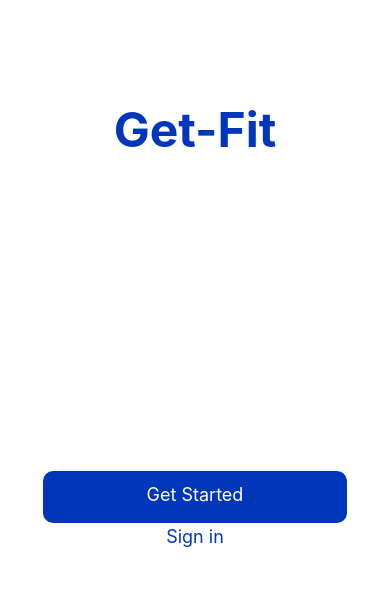
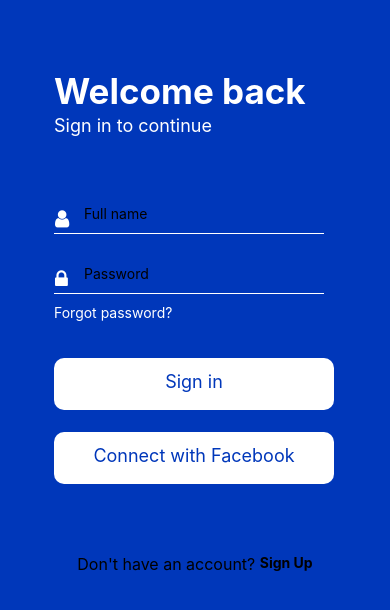
Before and after one commit to kenny-tech/get-fit, a React Native app: screen /Signin in a window 390 px wide. Shown: the top 610 px of the page. Built offline with nearby package versions, Linux system fonts and the light colour scheme.

Commit message:
Created Signin Screen

```diff
--- a/App.js
+++ b/App.js
@@ -3,6 +3,7 @@ import { NavigationContainer } from '@react-navigation/native';
 import { createNativeStackNavigator } from '@react-navigation/native-stack';
 
 import HomeScreen from './app/screens/Home';
+import SigninScreen from './app/screens/Signin';
 
 const Stack = createNativeStackNavigator();
 
@@ -17,6 +18,7 @@ const App = () => {
         }}
       >
         <Stack.Screen name="Home" component={HomeScreen} />
+        <Stack.Screen name="Signin" component={SigninScreen} />
       </Stack.Navigator>
     </NavigationContainer>
   );
--- a/app/components/Button.js
+++ b/app/components/Button.js
@@ -3,10 +3,10 @@ import { TouchableOpacity, Text } from 'react-native';
 
 import styles from '../styles/style';
 
-const Button = ({ buttonTitle, buttonBgColor }) => {
+const Button = ({ buttonTitle, buttonBgColor, buttonTextColor }) => {
     return (
         <TouchableOpacity style={[styles.button, {backgroundColor: buttonBgColor, marginTop: 12}]}>
-            <Text style={styles.buttonText}>{buttonTitle}</Text>
+            <Text style={[styles.buttonText, {color: buttonTextColor}]}>{buttonTitle}</Text>
         </TouchableOpacity>
     )
 }
--- /dev/null
+++ b/app/components/Space.js
@@ -0,0 +1,10 @@
+import React from 'react';
+import { View } from 'react-native';
+
+const Space = () => {
+    return (
+       <View style={{marginBottom: 20}} />
+    )
+}
+
+export default Space;
--- /dev/null
+++ b/app/components/TextBox.js
@@ -0,0 +1,33 @@
+import React from 'react';
+import { View, TextInput } from 'react-native';
+import Icon from 'react-native-vector-icons/FontAwesome';
+
+import styles from '../styles/style';
+
+const TextBox = ({ placeholderText, iconName }) => {
+    return (
+        <View
+            style={{
+                flexDirection: "row",
+                alignItems: "center",
+                height: 40,
+            }}
+            >
+            <View
+                style={{
+                position: "absolute",
+                zIndex: 1,
+                left: 55,
+                }}
+            >
+                <Icon name={iconName} size={20} color="#FFF" />
+            </View>
+            <TextInput
+                style={styles.input}
+                placeholder={placeholderText}
+            />
+        </View>
+    )
+}
+
+export default TextBox;
--- a/app/components/TitleText.js
+++ b/app/components/TitleText.js
@@ -3,9 +3,9 @@ import { Text } from 'react-native';
 
 import styles from '../styles/style';
 
-const TitleText = ({ textSize, textColor  }) => {
+const TitleText = ({ textSize, textColor, text  }) => {
     return (
-        <Text style={[styles.titleText, {fontSize: textSize, color: textColor}]}>Get-Fit</Text>
+        <Text style={[styles.titleText, {fontSize: textSize, color: textColor}]}>{text}</Text>
     )
 }
 
--- a/app/screens/Home.js
+++ b/app/screens/Home.js
@@ -1,16 +1,19 @@
 import React from 'react';
-import { View } from 'react-native';
+import { View, TouchableOpacity } from 'react-native';
 
 import TitleText from '../components/TitleText';
 import Button from '../components/Button';
 import Label from '../components/Label';
 
-const Home = () => {
+const Home = ({ navigation }) => {
     return (
         <View style={{flex: 1, alignItems: 'center', backgroundColor:'#fff'}}>
-            <TitleText textSize={48} textColor="#0037BA"/>
-            <Button buttonTitle="Get Started" buttonBgColor="#0037BA"/>
-            <Label labelTextColor="#0037BA" labelText="Sign in" labelSize={18} />
+            <TitleText textSize={48} textColor="#0037BA" text="Get-Fit"/>
+            <View style={{marginBottom: 300}}></View>
+            <Button buttonTitle="Get Started" buttonBgColor="#0037BA" buttonTextColor="#FFFFFF"/>
+            <TouchableOpacity onPress={() => navigation.navigate('Signin')}>
+                <Label labelTextColor="#0037BA" labelText="Sign in" labelSize={18} />
+            </TouchableOpacity>
         </View>
     )
 }
--- /dev/null
+++ b/app/screens/Signin.js
@@ -0,0 +1,33 @@
+import React from 'react';
+import { View, Text } from 'react-native';
+import Icon from 'react-native-vector-icons/FontAwesome';
+
+import TitleText from '../components/TitleText';
+import Label from '../components/Label';
+import TextBox from '../components/TextBox';
+import Button from '../components/Button';
+import Space from '../components/Space';
+
+const Signin = () => {
+    return (
+        <View style={{flex: 1, alignItems:'flex-start', backgroundColor:'#0037BA'}}>
+           <TitleText textSize={35} textColor="#FFFFFF" text="Welcome back"/>
+           <Label labelTextColor="#FFFFFF" labelText="Sign in to continue" labelSize={18} />
+           <View style={{marginLeft: 54, marginRight: 54, marginTop: 60}}></View>
+           <TextBox placeholderText={"Full name"} iconName="user" />
+           <Space />
+           <TextBox placeholderText={"Password"} iconName="lock"/>
+           <Label labelTextColor="#FFFFFF" labelText="Forgot password?" labelSize={14} />
+           <Space />
+           <Button buttonTitle="Sign in" buttonBgColor="#FFF" buttonTextColor="#0037BA"/>
+           <View style={{marginBottom: 10}}></View>
+           <Button buttonTitle="Connect with Facebook" buttonBgColor="#FFF" buttonTextColor="#0037BA"/>
+           <View style={{marginTop: 70}}></View>
+           <View style={{flexDirection: 'row', alignSelf: 'center'}}>
+            <Text style={{fontSize: 16}}>Don't have an account? </Text><Text style={{fontWeight: 'bold'}}>Sign Up</Text>
+           </View>
+        </View>
+    )
+}
+
+export default Signin;
--- a/app/styles/style.js
+++ b/app/styles/style.js
@@ -4,8 +4,9 @@ export default StyleSheet.create({
     titleText: {
         fontWeight: 'bold',
         textAlign: 'center',
-        marginTop: 100,
-        marginBottom: 300
+        marginTop: 70,
+        marginLeft: 54,
+        marginRight: 54
     },
     button: {
         alignItems: 'center',
@@ -16,19 +17,34 @@ export default StyleSheet.create({
         marginRight: 10,
         borderRadius: 10,
         alignSelf: 'auto',
-        width: 304,
+        width: 280,
         height: 52,
+        marginLeft: 54,
+        marginRight: 54
     },
     buttonText: {
-        color: '#ffffff',
         fontSize: 18,
         lineHeight: 27
     },
     label: {
         lineHeight: 27,
-        textAlign: 'center'
+        marginLeft: 54,
+        marginRight: 54
     },
     blueBackgroundScreen: {
         backgroundColor: '#E5E5E5'
-    }
+    },
+    input: {
+        height: 40,
+        width: 270,
+        borderWidth: 1,
+        borderBottomColor: '#fff',
+        borderTopWidth: 0,
+        borderLeftWidth: 0,
+        borderRightWidth: 0,
+        paddingLeft: 30,
+        marginLeft: 54,
+        marginBottom: 10
+    },
+
 });
--- a/package.json
+++ b/package.json
@@ -15,7 +15,8 @@
     "react": "17.0.2",
     "react-native": "0.67.2",
     "react-native-safe-area-context": "^3.4.1",
-    "react-native-screens": "^3.12.0"
+    "react-native-screens": "^3.12.0",
+    "react-native-vector-icons": "^9.1.0"
   },
   "devDependencies": {
     "@babel/core": "^7.17.5",
```
Also changed, not shown: 19 other files (tests, documents, lock files or other folders).
